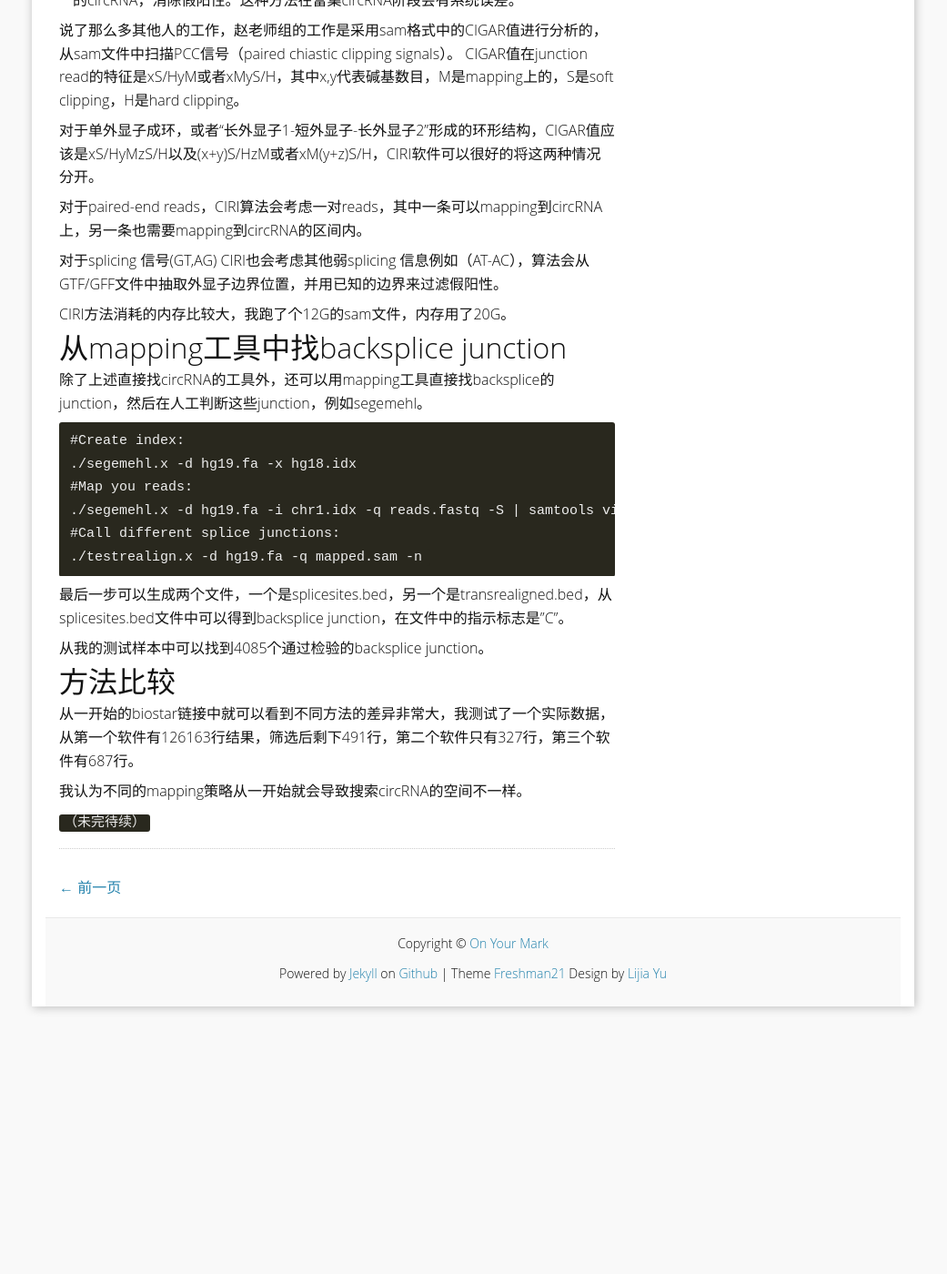
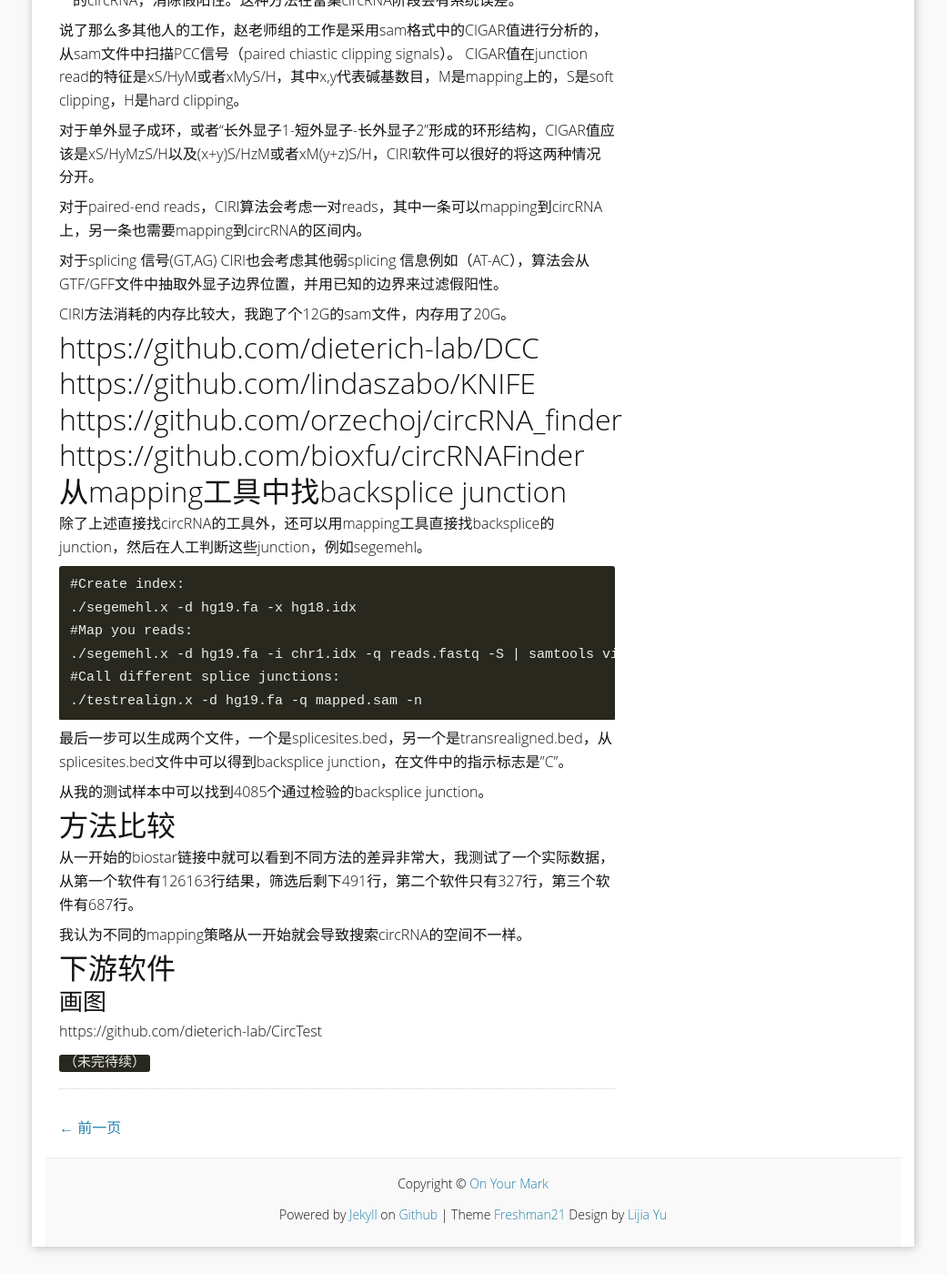
Before and after one commit to yulijia/cn, a Jekyll site: the page built from _posts/2015-08-07-circRNA-tools.md, in a window 1280 px wide and 1400 px high, scrolled down 2736 px. Shown: the whole window at 91% size, without its empty margins (120-1161 px from the left). Built offline with Jekyll 4.4.1, drawn with Linux system fonts in a browser that asks for light colours; some web fonts are replaced; formulas are drawn with MathJax 3; comment, search, counter and statistics services are not loaded; before the commit the page ends 3872 px from its top, so only the background shows below that.

Commit message:
new pipelines for circRNA

```diff
--- a/_posts/2015-08-07-circRNA-tools.md
+++ b/_posts/2015-08-07-circRNA-tools.md
@@ -94,6 +94,14 @@ CIGAR值在junction read的特征是xS/HyM或者xMyS/H，其中x,y代表碱基
 
 CIRI方法消耗的内存比较大，我跑了个12G的sam文件，内存用了20G。
 
+## https://github.com/dieterich-lab/DCC
+
+## https://github.com/lindaszabo/KNIFE
+
+## https://github.com/orzechoj/circRNA_finder
+
+## https://github.com/bioxfu/circRNAFinder
+
 
 ## 从mapping工具中找backsplice junction
 
@@ -120,5 +128,10 @@ CIRI方法消耗的内存比较大，我跑了个12G的sam文件，内存用了2
 我认为不同的mapping策略从一开始就会导致搜索circRNA的空间不一样。
 
 
+## 下游软件
+
+### 画图
+
+https://github.com/dieterich-lab/CircTest
 
 `（未完待续）`
```
